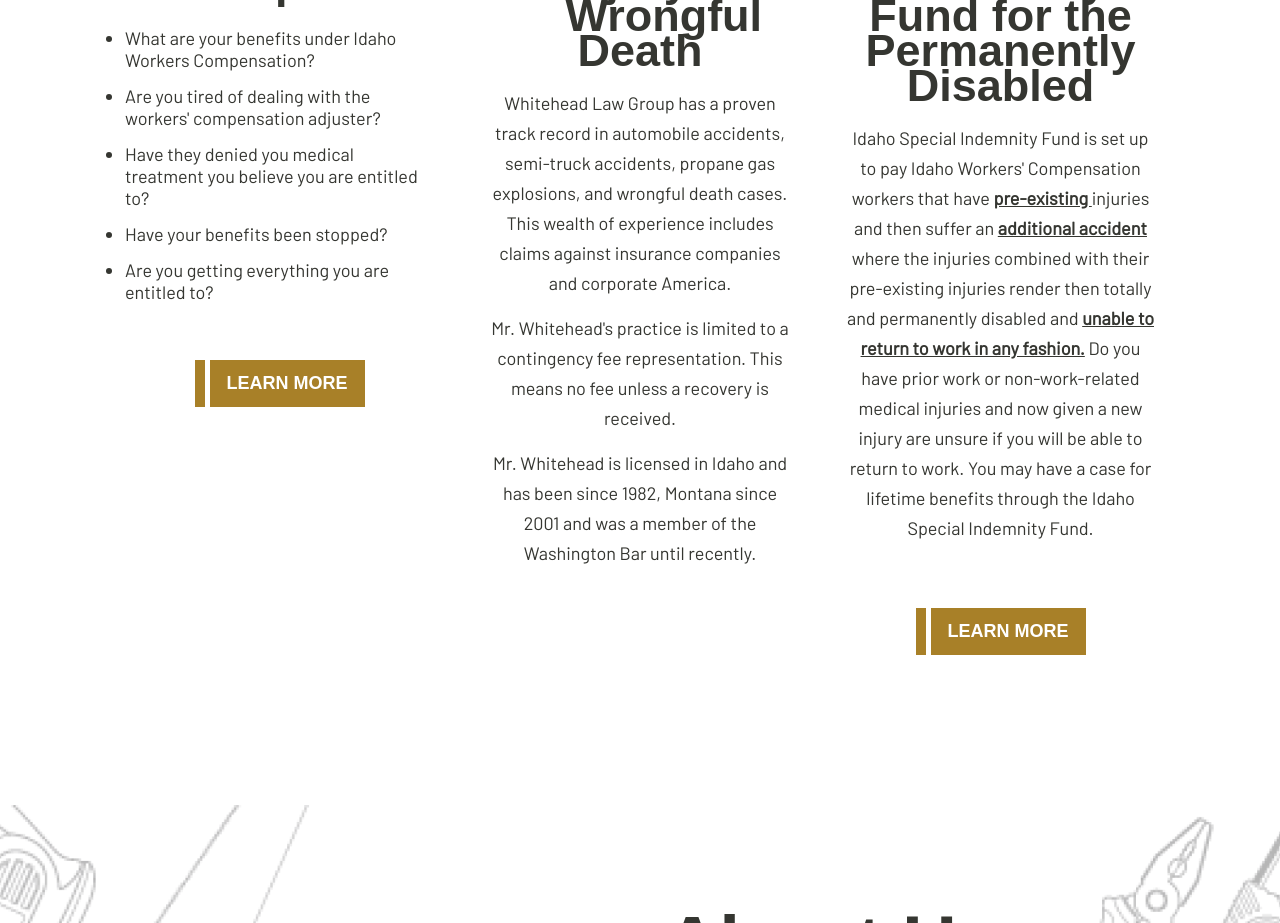
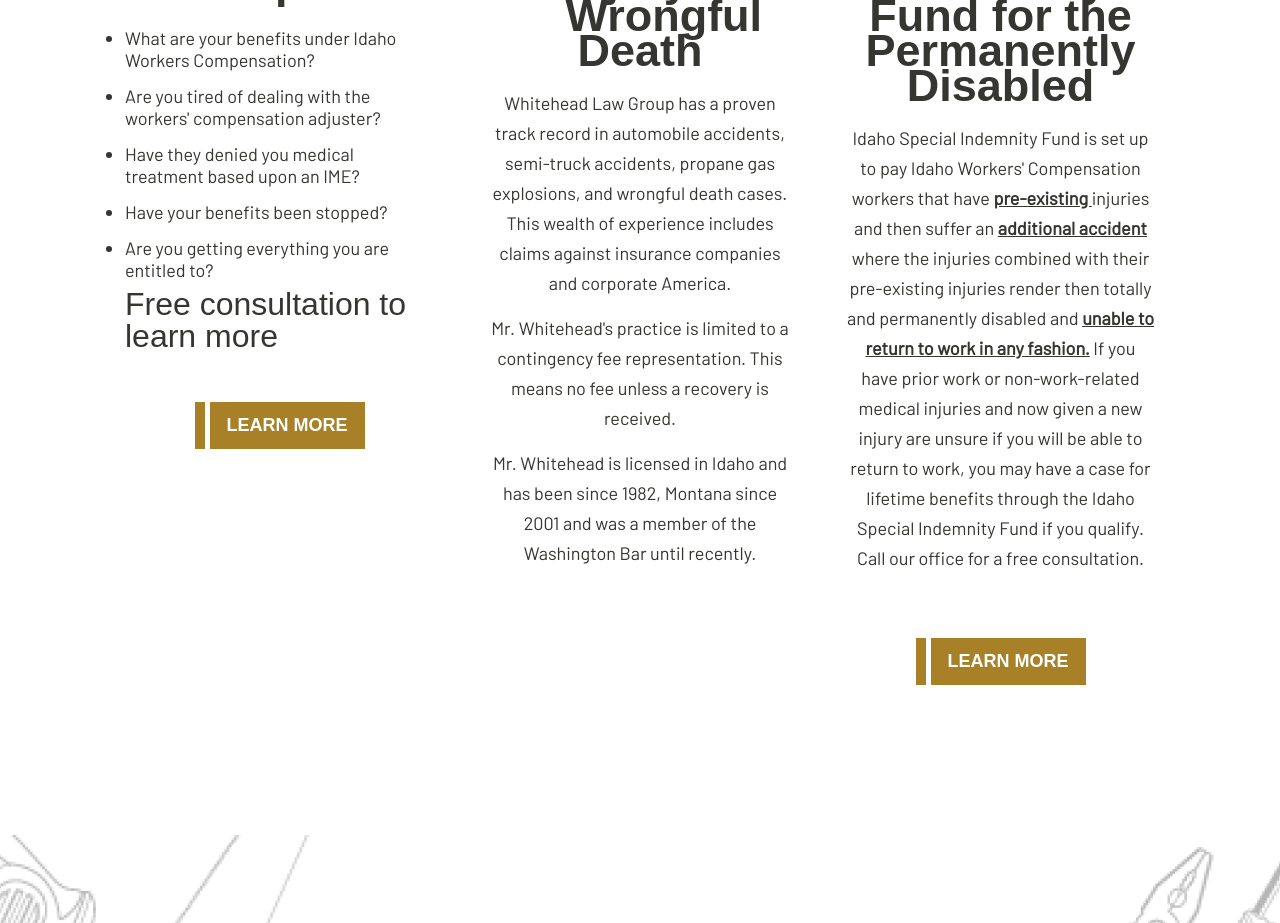
Before and after one commit to TheGeekyNinja/whiteheadlaw.net, a Vue app: page / in a window 1280 px wide. Shown: the part 1800-2723 px from the top of the page. Built offline with nearby package versions, Linux system fonts and the light colour scheme; a web font is replaced by a local one.

Commit message:
Content update

```diff
--- a/src/pages/Home.vue
+++ b/src/pages/Home.vue
@@ -120,18 +120,13 @@
           <div class="col-desc">
             <ul class="our-focus-lists">
               <li>What are your benefits under Idaho Workers Compensation?</li>
-              <li>
-                Are you tired of dealing with the workers' compensation
-                adjuster?
-              </li>
-              <li>
-                Have they denied you medical treatment you believe you are
-                entitled to?
-              </li>
+              <li>Are you tired of dealing with the workers' compensation adjuster?</li>
+              <li>Have they denied you medical treatment based upon an IME?</li>
               <li>Have your benefits been stopped?</li>
               <li>Are you getting everything you are entitled to?</li>
             </ul>
           </div>
+          <h4>Free consultation to learn more</h4>
           <div class="about-us-btn learn-more">
             <button>&nbsp;</button>
 
@@ -183,10 +178,10 @@
               combined with their pre-existing injuries render then totally and
               permanently disabled and
               <strong> <u> unable to return to work in any fashion.</u></strong>
-              Do you have prior work or non-work-related medical injuries and
+              If you have prior work or non-work-related medical injuries and
               now given a new injury are unsure if you will be able to return to
-              work. You may have a case for lifetime benefits through the Idaho
-              Special Indemnity Fund.
+              work, you may have a case for lifetime benefits through the Idaho
+              Special Indemnity Fund if you qualify. Call our office for a free consultation.
             </p>
           </div>
           <div class="about-us-btn learn-more">
```
